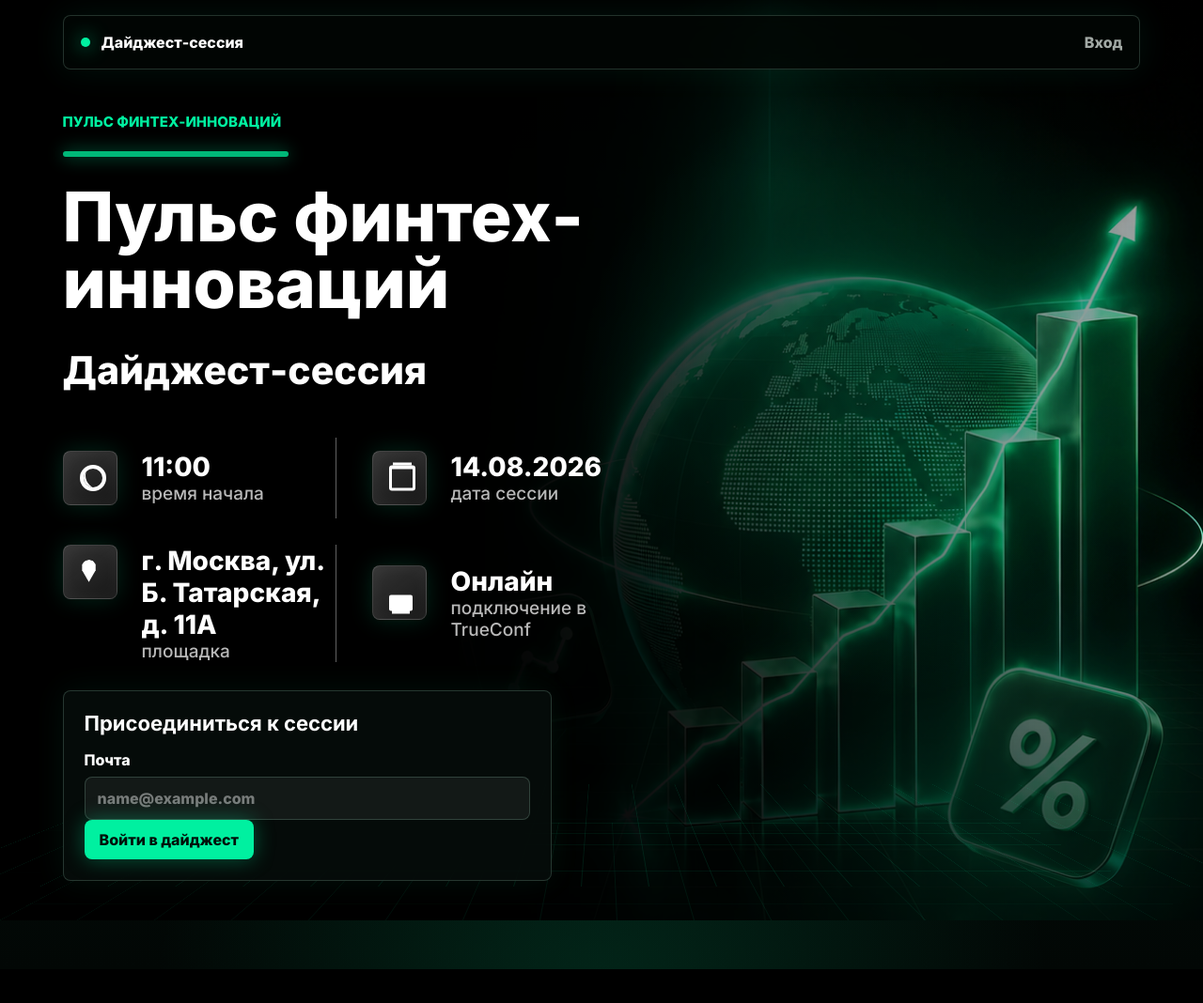
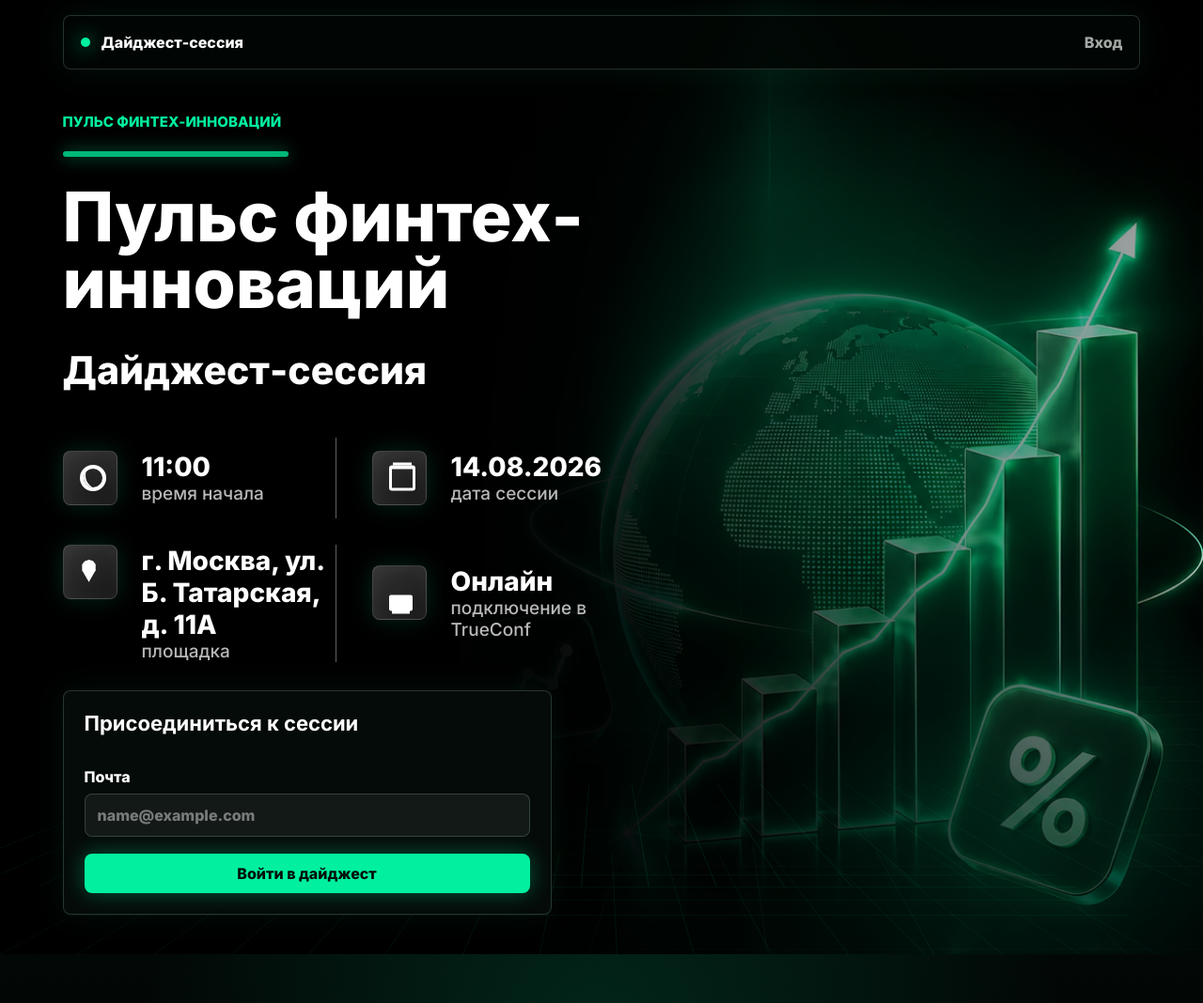
Before and after one commit to Spaceonmymind/Discussion_Club_DI, a FastAPI app: page /event/club-15july in a window 1280 px wide. Shown: the whole page at 94% size. Before the commit the page ends 1032 px from the top, so only its background shows below. Run offline with FastAPI, Linux system fonts and the light colour scheme.

Commit message:
Space digest join form controls

```diff
--- a/app/static/css/styles.css
+++ b/app/static/css/styles.css
@@ -376,6 +376,8 @@ main {
 .inline-join {
     width: min(520px, 100%);
     margin-top: 30px;
+    display: grid;
+    gap: 18px;
     background: rgba(8, 16, 13, .72);
 }
 
--- a/app/templates/base.html
+++ b/app/templates/base.html
@@ -7,7 +7,7 @@
     <link rel="preconnect" href="https://fonts.googleapis.com">
     <link rel="preconnect" href="https://fonts.gstatic.com" crossorigin>
     <link href="https://fonts.googleapis.com/css2?family=Inter:wght@400;500;600;700;800&display=swap" rel="stylesheet">
-    <link rel="stylesheet" href="{{ url_for('static', path='css/styles.css') }}?v=17">
+    <link rel="stylesheet" href="{{ url_for('static', path='css/styles.css') }}?v=18">
 </head>
 <body class="{% block body_class %}{% endblock %}">
     <header class="topbar">
@@ -22,7 +22,7 @@
     <main>
         {% block content %}{% endblock %}
     </main>
-    <script src="{{ url_for('static', path='js/app.js') }}?v=17"></script>
+    <script src="{{ url_for('static', path='js/app.js') }}?v=18"></script>
     {% block scripts %}{% endblock %}
 </body>
 </html>
```
